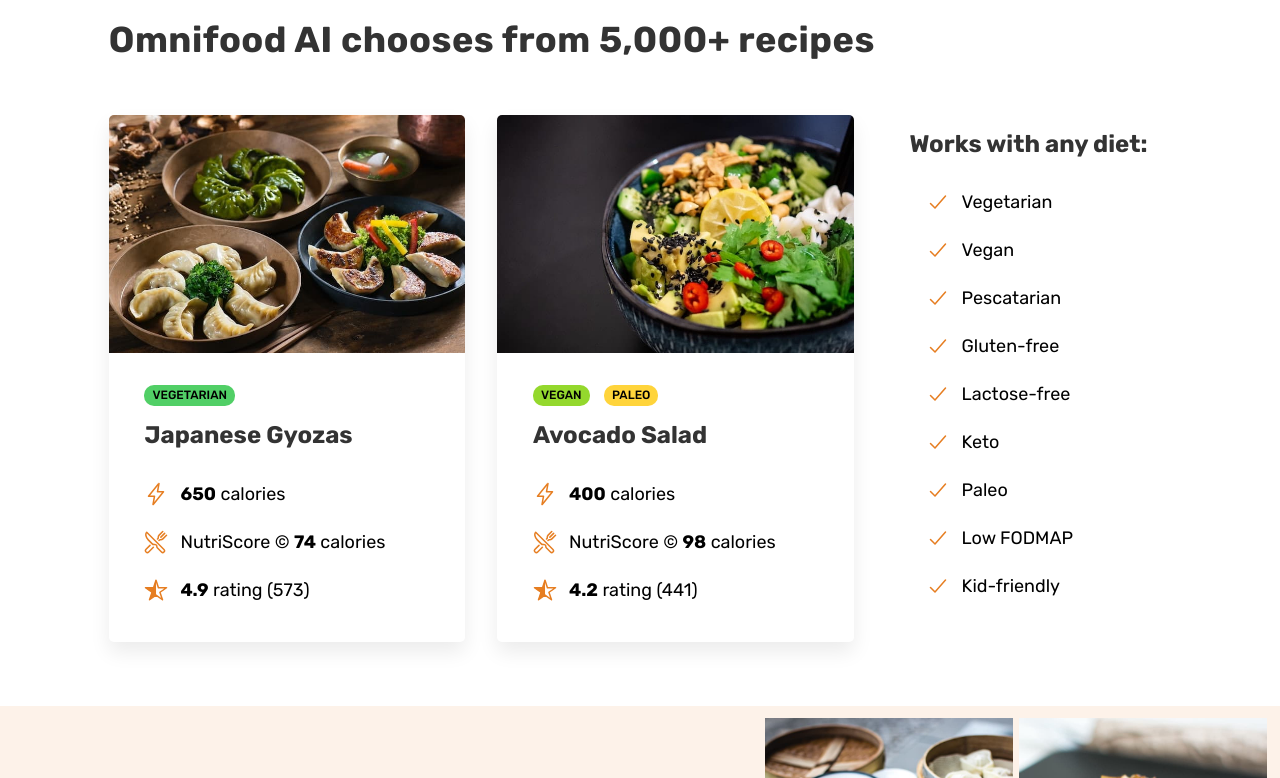
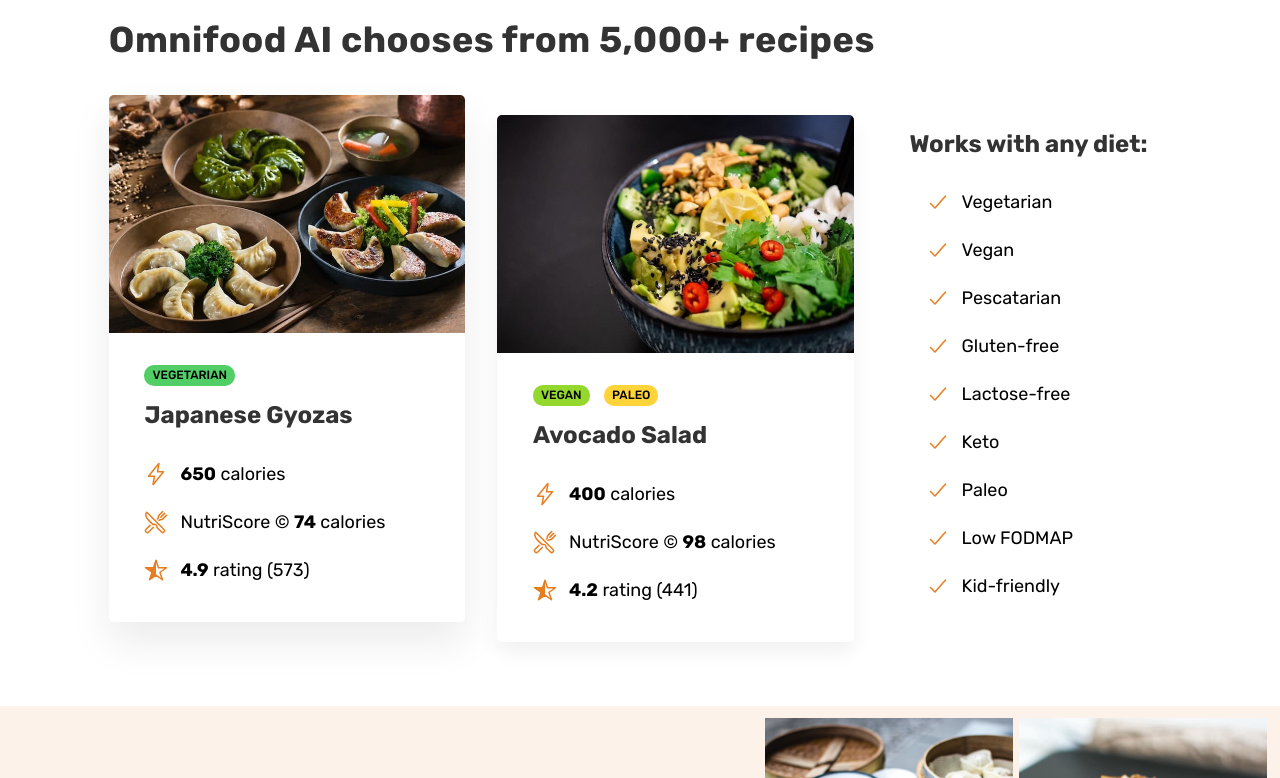
Before and after one commit to kostagrin/Omnifood-new-moblile-first, a website: page index.html in a window 1280 px wide. In both pictures the pointer is over the element 287 px from the left and 3090 px from the top of the page. Shown: the part 2712-3490 px from the top of the page. Drawn offline with nearby package versions, Linux system fonts and the light colour scheme; files that its build step writes are made by us from their sources.

Commit message:
meals.scss: -add animation to card--1 & card--2

```diff
--- a/scss/sections/_meals.scss
+++ b/scss/sections/_meals.scss
@@ -8,7 +8,12 @@
   }
 
   &__card {
-    box-shadow: 0 1rem 2rem rgb(0, 0, 0, 8%);
+    box-shadow: 0 1rem 2rem rgb(0, 0, 0, 0.06);
+    transition: all 0.3s ease-in-out;
+    -webkit-transition: all 0.3s ease-in-out;
+    -moz-transition: all 0.3s ease-in-out;
+    -ms-transition: all 0.3s ease-in-out;
+    -o-transition: all 0.3s ease-in-out;
 
     &--3 {
       box-shadow: none;
@@ -59,6 +64,16 @@
 
     &-title--3 {
       text-align: center;
+    }
+
+    &--1:hover,
+    &--2:hover {
+      transform: translateY(-2rem);
+      -webkit-transform: translateY(-2rem);
+      -moz-transform: translateY(-2rem);
+      -ms-transform: translateY(-2rem);
+      -o-transform: translateY(-2rem);
+      box-shadow: 0 2rem 4rem rgba(0, 0, 0, 0.08);
     }
   }
 
```
